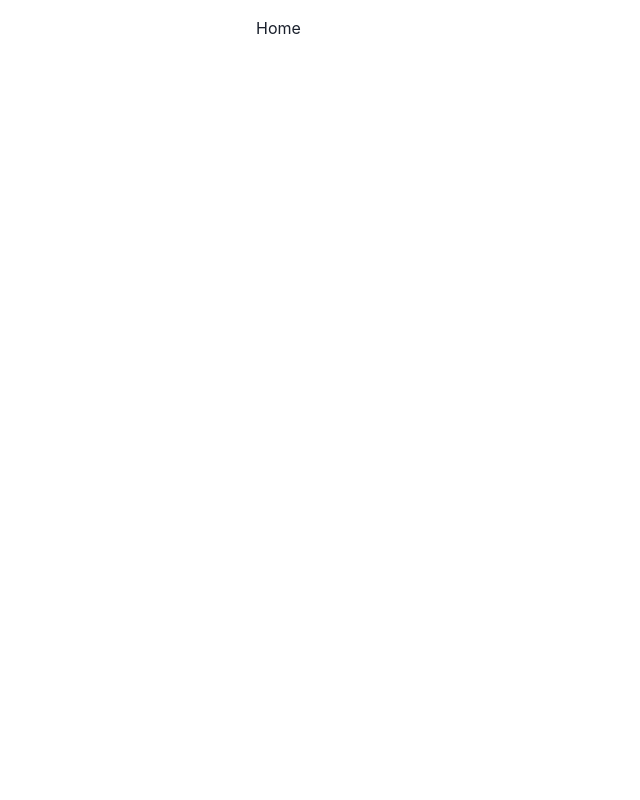
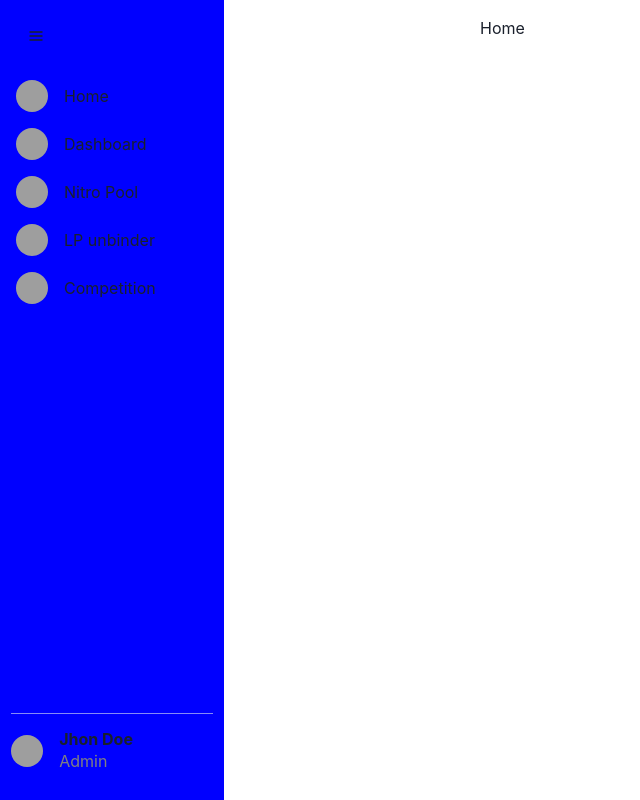
Before and after one commit to x-eight/casino-arbitrum, a React (Create React App) app: page / in a window 1280 px wide. Shown: the whole page, without its empty margins (0-640 px from the left). Built offline with nearby package versions, Linux system fonts and the light colour scheme; grey boxes are pictures that could not be loaded.

Commit message:
add refactor menu

```diff
--- a/src/App.tsx
+++ b/src/App.tsx
@@ -1,5 +1,5 @@
 import React from 'react';
-import { Box } from '@chakra-ui/react';
+import { Box, Flex } from '@chakra-ui/react';
 //import { Routes, Route } from "react-router-dom";
 import Sidebar from './components/Nav';
 import AllRoutes from './components/Nav/routes';
@@ -14,12 +14,12 @@ import NitroPool from './views/nitro-pool';
 function App() {
 
   return (
-    <Box>
+    <Flex flexDir={"row"}>
       <Sidebar />
       <Box ml={{ base: 0, md: 60 }} p="4">
         <AllRoutes />
       </Box>
-    </Box>
+    </Flex>
   );
 }
 
--- /dev/null
+++ b/src/components/Nav/components/NavItem.tsx
@@ -0,0 +1,33 @@
+import React from 'react';
+import { Link } from 'react-router-dom';
+import {
+    Box,
+    Flex,
+    Text,
+    Avatar,
+} from '@chakra-ui/react'
+
+
+interface NavItemProps {
+    navSize: boolean;
+    to:string,
+    name:string
+    //setRandom: React.Dispatch<React.SetStateAction<number>>;
+  }
+
+const NavItem: React.FC<NavItemProps> = ({to,name,navSize}) => {
+    return (
+        <Box p={"0.5rem"} w={navSize? "auto":"13rem"} borderRadius={"1rem"} _hover={{ background: "red" }}>
+            <Link to={to}>
+                <Flex align="center">
+                    <Avatar size="sm" src="avatar-1.jpg" />
+                    <Flex ml={"1rem"} display={navSize ? "none" : "flex"}>
+                        <Text>{name}</Text>
+                    </Flex>
+                </Flex>
+            </Link>
+        </Box>
+    )
+}
+
+export default NavItem
--- a/src/components/Nav/index.tsx
+++ b/src/components/Nav/index.tsx
@@ -1,47 +1,73 @@
-import React from 'react';
+import React, { useState } from 'react';
 import { Link } from 'react-router-dom';
-import { Box, Drawer, DrawerBody, DrawerCloseButton, DrawerContent, DrawerHeader, DrawerOverlay, useDisclosure } from '@chakra-ui/react'
-
+import {
+  Box,
+  Flex,
+  Text,
+  IconButton,
+  Divider,
+  Avatar,
+  Heading
+} from '@chakra-ui/react'
+import { HamburgerIcon } from '@chakra-ui/icons'
+import NavItem from './components/NavItem';
 
 const Sidebar = () => {
-  const { isOpen, onOpen, onClose } = useDisclosure()
-  const btnRef = React.useRef()
+  const [navSize, changeNavSize] = useState(false)
 
   return (
-    <>
-      <Drawer
-        isOpen={isOpen}
-        placement="left"
-        onClose={onClose}
+    <Flex
+      backgroundColor={"blue"}
+      h={"100vh"}
+      w={navSize ? "3.5rem" : "14rem"}
+      flexDir="column"
+      justifyContent="space-between"
+    >
+      <Flex
+        flexDir="column"
+        w="100%"
+        alignItems={navSize ? "center" : "flex-start"}
       >
-        <DrawerOverlay>
-          <DrawerContent>
-            <DrawerCloseButton />
-            <DrawerHeader>Menu</DrawerHeader>
-            <DrawerBody>
-      <Box backgroundColor={"red"}>
-        <Link to="/">
-            Home
-        </Link>
-        <Link to="/dashboard">
-            Dashboard
-        </Link>
-        <Link to="/nitro-pool">
-          nitro-pool
-        </Link>
-        <Link to="/lp-unbinder">
-            lp-unbinder
-        </Link>
-        <Link to="/competition">
-          competition
-        </Link>
-      </Box>
-      </DrawerBody>
-          </DrawerContent>
-        </DrawerOverlay>
-      </Drawer>
-    </>
+        <IconButton
+          aria-label='Search database'
+          background="blue"
+          m={"1rem"}
+          _hover={{ background: 'none' }}
+          icon={<HamburgerIcon />}
+          onClick={() => {
+            if (navSize)
+              changeNavSize(false)
+            else
+              changeNavSize(true)
+          }}
+        />
+        <Flex alignSelf={"center"} flexDir="column">
+          <NavItem to={"/"} name={"Home"} navSize={navSize} />
+          <NavItem to={"/dashboard"} name={"Dashboard"} navSize={navSize} />
+          <NavItem to={"/nitro-pool"} name={"Nitro Pool"} navSize={navSize} />
+          <NavItem to={"/lp-unbinder"} name={"LP unbinder"} navSize={navSize} />
+          <NavItem to={"/competition"} name={"Competition"} navSize={navSize} />
+        </Flex>
+      </Flex>
+
+      <Flex
+        p="5%"
+        flexDir="column"
+        w="100%"
+        alignItems={navSize ? "center" : "flex-start"}
+        mb={4}
+      >
+        <Divider display={navSize ? "none" : "flex"} />
+        <Flex mt={4} align="center">
+          <Avatar size="sm" src="avatar-1.jpg" />
+          <Flex flexDir="column" ml={4} display={navSize ? "none" : "flex"}>
+            <Heading as="h3" size="sm">Jhon Doe</Heading>
+            <Text color="gray">Admin</Text>
+          </Flex>
+        </Flex>
+      </Flex>
+    </Flex>
   )
 }
 
-  export default Sidebar
+export default Sidebar
```
Also changed, not shown: src/arbitrum-one/config.ts (added, +42 -0 lines), src/config.ts (added, +47 -0 lines).
